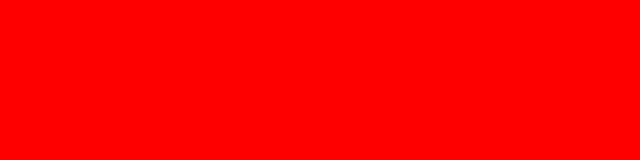
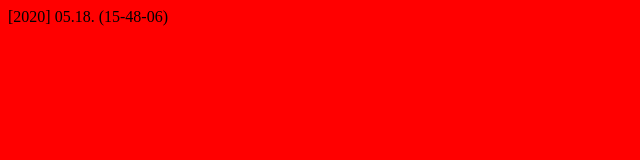
Before and after one commit to igor-wd/igor-wd.github.io, a plain HTML site: page index.html in a window 1280 px wide. Shown: the whole page, without its empty margins (0-640 px from the left). Drawn offline with Linux system fonts and the light colour scheme; files that its build step writes are made by us from their sources.

Commit message:
Update index.html

```diff
--- a/index.html
+++ b/index.html
@@ -7,6 +7,6 @@
     <link rel="stylesheet" href="css/main.css"/>
 </head>
 <body>
-
+    [2020] 05.18. (15-48-06)
 </body>
 </html>
```
